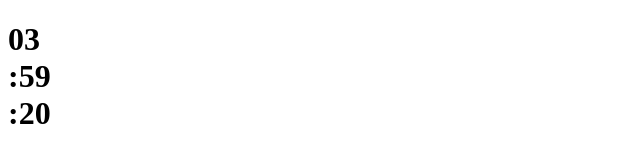
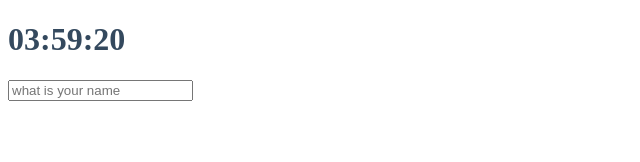
Before and after one commit to RyuJungSik/my-chrome, a plain HTML site: page index.html in a window 1280 px wide. Shown: the whole page, without its empty margins (0-640 px from the left). Drawn offline with Linux system fonts and the light colour scheme.

Commit message:
2101011(name-bar)

```diff
--- a/clock.js
+++ b/clock.js
@@ -7,9 +7,7 @@ function getTime(){
  const minutes=date.getMinutes();
  const hours=date.getHours();
  const seconds=date.getSeconds();
- clockTitle.innerText=`${hours < 10 ? `0${hours}` : hours}
- :${minutes < 10 ? `0${minutes}` : minutes}
- :${seconds < 10 ? `0${seconds}` : seconds}`;
+ clockTitle.innerText=`${hours < 10 ? `0${hours}` : hours}:${minutes < 10 ? `0${minutes}` : minutes}:${seconds < 10 ? `0${seconds}` : seconds}`;
 
 
 }
--- /dev/null
+++ b/greeting.js
@@ -0,0 +1,51 @@
+const form=document.querySelector(".js-form");
+const input=form.querySelector("input");
+const greeting=document.querySelector(".js-greetings");
+
+
+const USER_LS="currentUser"
+const SHOWING_CN="showing"
+
+function saveName(text){
+    localStorage.setItem(USER_LS, text)
+}
+
+function handleSubmit(event){
+    event.preventDefault();
+    const currentValue=input.value;
+    paintGreeting(currentValue);
+    saveName(currentValue);
+}
+
+
+function askFormName(){
+    form.classList.add(SHOWING_CN);
+    form.addEventListener("submit", handleSubmit)
+}
+
+
+function paintGreeting(text){
+    form.classList.remove(SHOWING_CN);
+    greeting.classList.add(SHOWING_CN);
+    greeting.innerText=`Hello ${text}`;
+}
+
+
+function loadName(){
+    const currentUser=localStorage.getItem(USER_LS);
+    if(currentUser===null){
+        askFormName();
+    }
+    else{
+        paintGreeting(currentUser);
+    }
+
+}
+
+
+
+function init(){
+    loadName();
+}
+
+init();
--- a/index.css
+++ b/index.css
@@ -0,0 +1,12 @@
+.form,
+.grettings{
+    display: none;
+}
+
+.showing{
+    display: block;
+}
+
+body{
+    color:#34495e;
+}
--- a/index.html
+++ b/index.html
@@ -10,7 +10,17 @@
         <h1>00:00</h1>
     </div>
 
+    <form class="js-form form">
+
+
+        <input type="text" placeholder="what is your name"/>
+    </form>
+
+    <h4 class="js-greetings greetings"></h4>
+
+
 <script src="clock.js"></script>
+<script src="greeting.js"></script>
 </body>
 
 
```
Also changed, not shown: todo.js (added), 1 other file.
